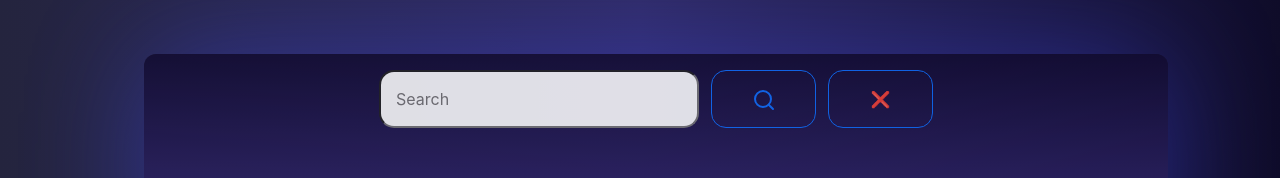
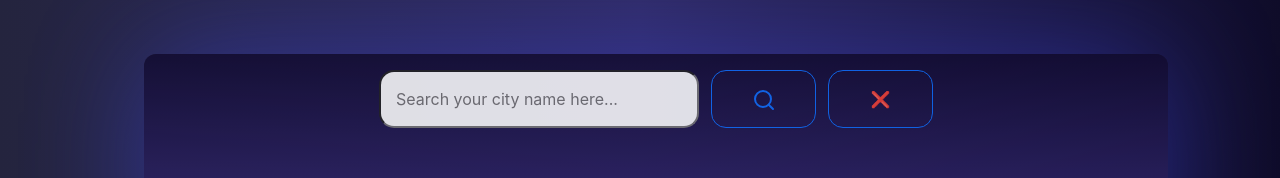
Before and after one commit to Heisen47/react-weather-app, a React (Create React App) app: page / in a window 1280 px wide. Shown: the part 253-431 px from the top of the page. Built offline with nearby package versions, Linux system fonts and the light colour scheme.

Commit message:
placeholder changes

```diff
--- a/src/Components/Weather-Components/Weather.jsx
+++ b/src/Components/Weather-Components/Weather.jsx
@@ -222,7 +222,7 @@ export const Weather = (props) => {
       <div className="d-flex" id="search-params">
         <input
           type="search"
-          placeholder="Search"
+          placeholder="Search your city name here..."
           aria-label="Search"
           id="input-search"
           value={search}
```
